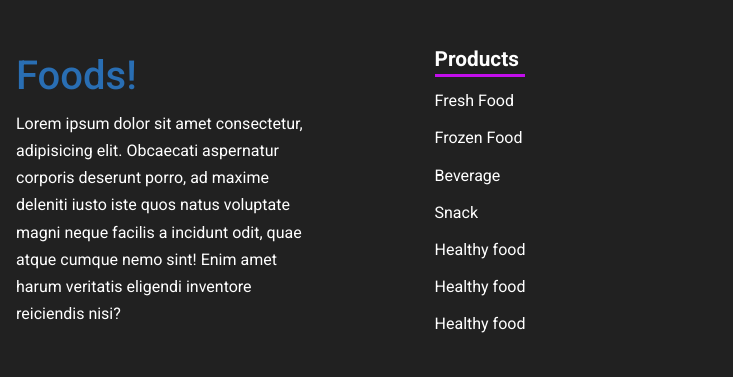
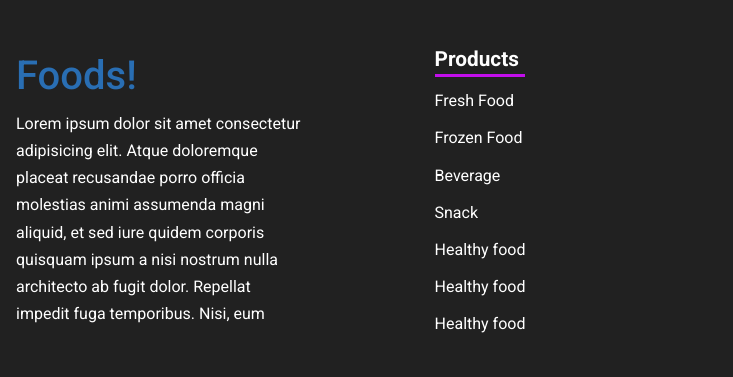
Before and after one commit to teguhakbarudin45/projectUas.github.io, a plain HTML site: page index.html in a window 1280 px wide. Shown: the part 3541-3918 px from the top of the page, 0-733 px from the left. Drawn offline with Linux system fonts and the light colour scheme.

Commit message:
initial-commit

```diff
--- a/index.html
+++ b/index.html
@@ -164,9 +164,7 @@
          <div class="about-brand">
             <a href="#home">Foods!</a>
             <p>
-               Lorem ipsum dolor sit amet consectetur, adipisicing elit. Obcaecati aspernatur corporis deserunt porro,
-               ad maxime deleniti iusto iste quos natus voluptate magni neque facilis a incidunt odit, quae atque cumque
-               nemo sint! Enim amet harum veritatis eligendi inventore reiciendis nisi?
+               Lorem ipsum dolor sit amet consectetur adipisicing elit. Atque doloremque placeat recusandae porro officia molestias animi assumenda magni aliquid, et sed iure quidem corporis quisquam ipsum a nisi nostrum nulla architecto ab fugit dolor. Repellat impedit fuga temporibus. Nisi, eum
             </p>
          </div>
          <div class="products-container">
```
